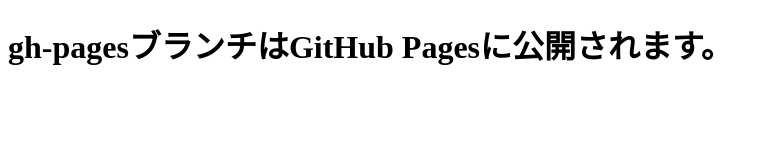
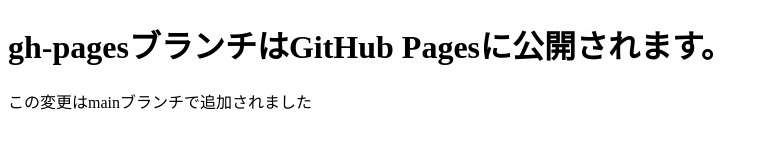
Before and after one commit to aoi400/git-study, a plain HTML site: page index.html in a window 1280 px wide. Shown: the whole page, without its empty margins (0-768 px from the left). Drawn offline with Linux system fonts and the light colour scheme.

Commit message:
文章追加

```diff
--- a/index.html
+++ b/index.html
@@ -6,5 +6,6 @@
 </head>
 <body>
   <h1>gh-pagesブランチはGitHub Pagesに公開されます。</h1>
+  <p>この変更はmainブランチで追加されました</p>
 </body>
 </html>
```
